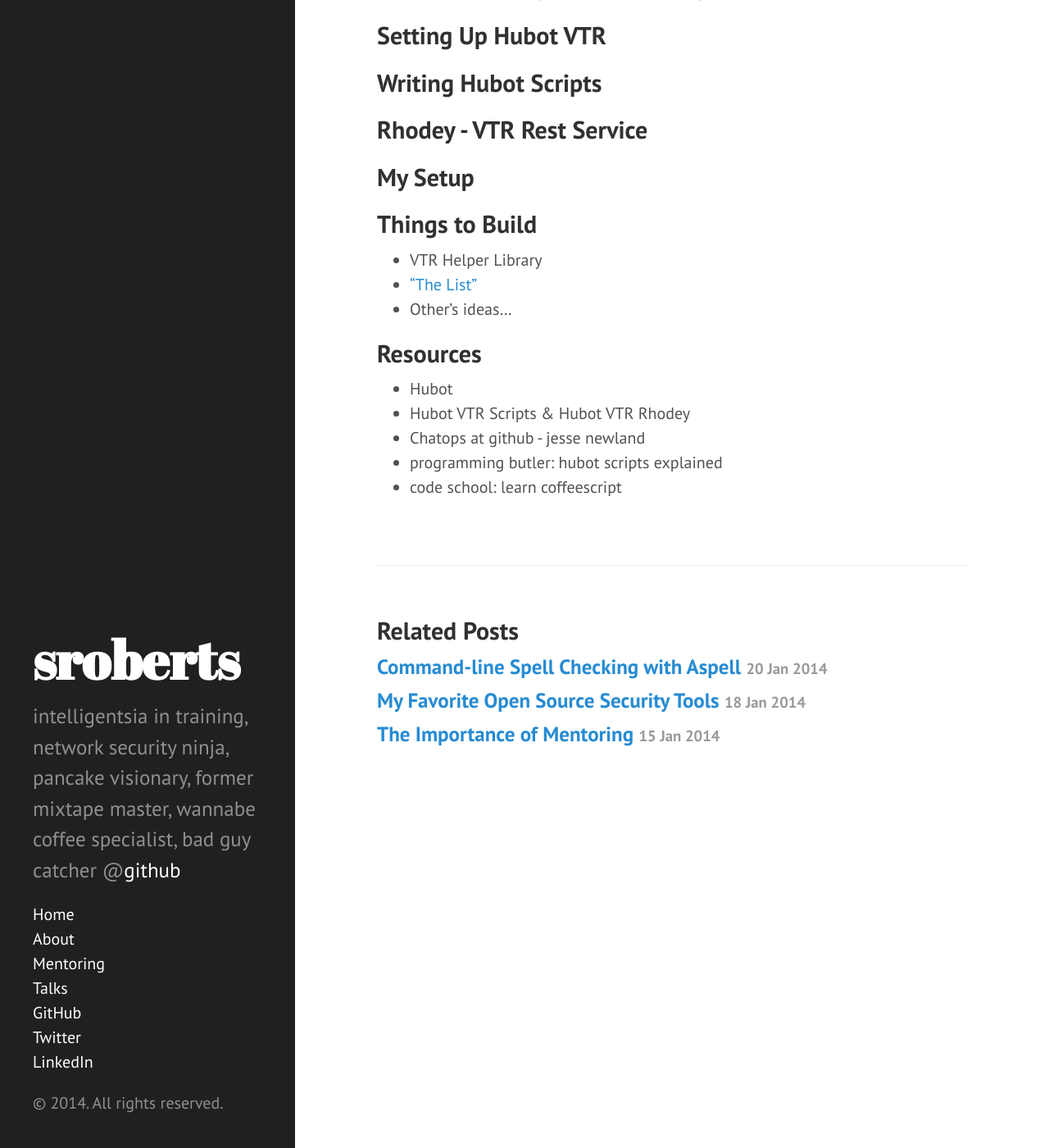
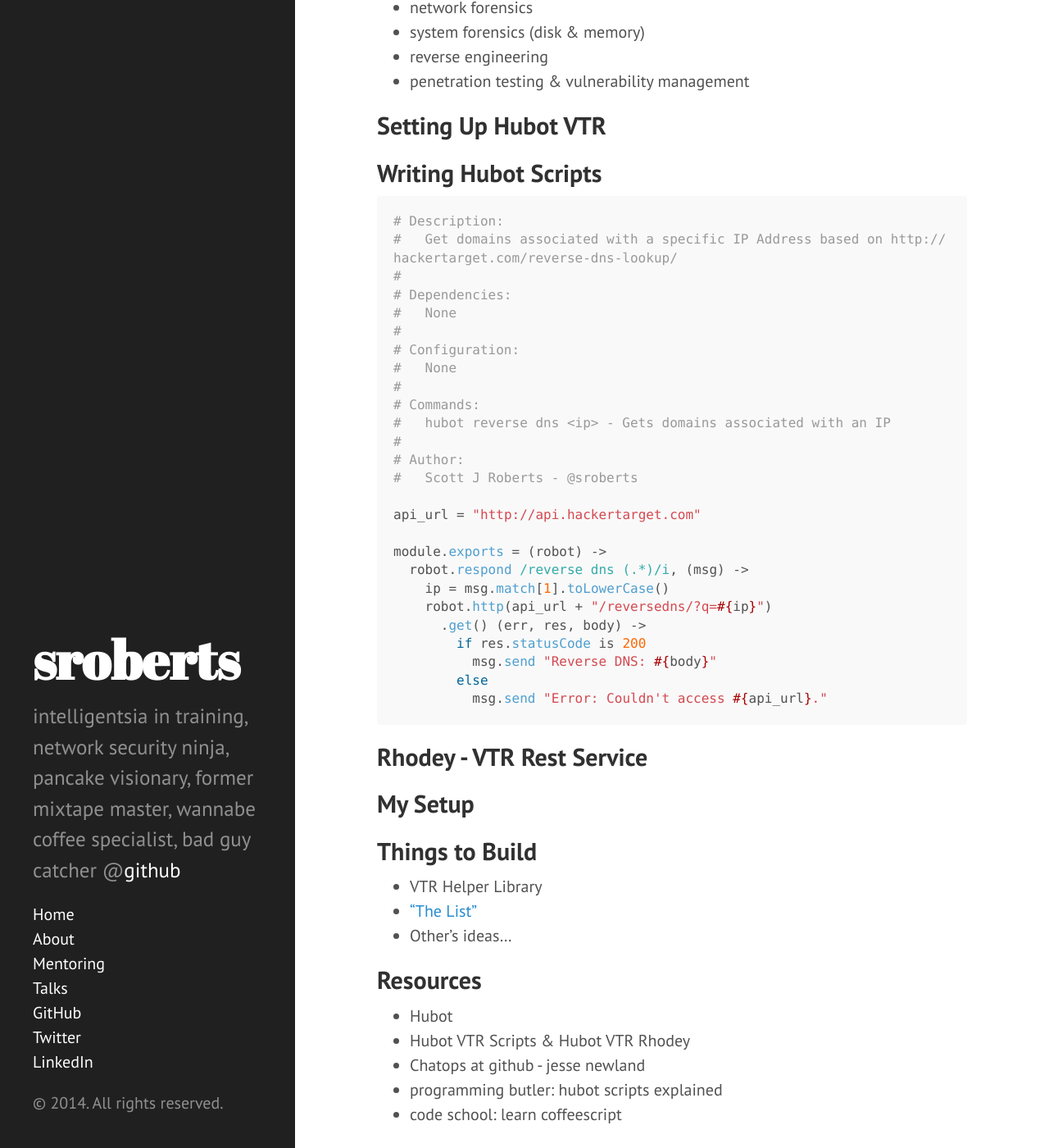
Before and after one commit to sroberts/sroberts.github.io, a Jekyll site: the page built from _posts/2014-01-31-using-robots-to-fight-bad-guys.md, in a window 1280 px wide and 1400 px high, scrolled down 551 px. Shown: the whole window at 82% size. Built offline with Jekyll 4.4.1, drawn with Linux system fonts in a browser that asks for light colours; Markdown is read by kramdown in place of the engine named in the settings; some of the changed text lies outside the part shown.

Commit message:
added example script

````diff
--- a/_posts/2014-01-31-using-robots-to-fight-bad-guys.md
+++ b/_posts/2014-01-31-using-robots-to-fight-bad-guys.md
@@ -2,6 +2,8 @@
 layout: post
 title: Using Robots to Fight Bad Guys
 ---
+
+I've gone a few places and given a few talks about some of the work I've done to adapt Hubot and GitHub's Chat Ops workflow for DFIR. While it was great to get the ideas out there's a lot to deploying, using, and customizing VTR.
 
 ## How GitHub Uses Hubot: ChatOps
 http://tech.toptable.co.uk/blog/2013/11/22/beginning-a-journey-to-chatops-with-hubot/
@@ -18,6 +20,35 @@
 
 ## Writing Hubot Scripts
 
+```coffeescript
+# Description:
+#   Get domains associated with a specific IP Address based on http://hackertarget.com/reverse-dns-lookup/
+#
+# Dependencies:
+#   None
+#
+# Configuration:
+#   None
+#
+# Commands:
+#   hubot reverse dns <ip> - Gets domains associated with an IP
+#
+# Author:
+#   Scott J Roberts - @sroberts
+
+api_url = "http://api.hackertarget.com"
+
+module.exports = (robot) ->
+  robot.respond /reverse dns (.*)/i, (msg) ->
+    ip = msg.match[1].toLowerCase()
+    robot.http(api_url + "/reversedns/?q=#{ip}")
+      .get() (err, res, body) ->
+        if res.statusCode is 200
+          msg.send "Reverse DNS: #{body}"
+        else
+          msg.send "Error: Couldn't access #{api_url}."
+```
+
 ## Rhodey - VTR Rest Service
 
 ## My Setup
````
